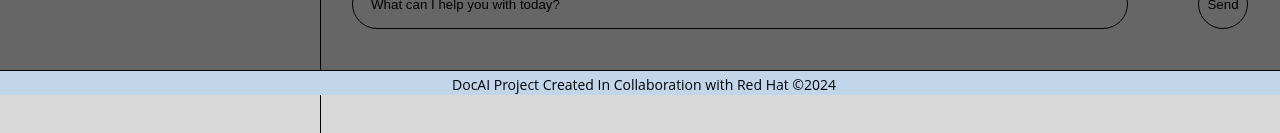
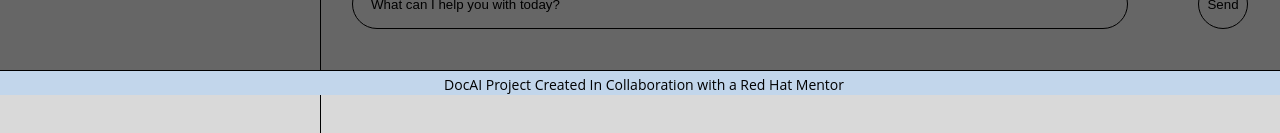
Before and after one commit to GraysonHackett/DocAI, a React (Create React App) app: page /signup in a window 1280 px wide. Shown: the part 705-838 px from the top of the page. Built offline with nearby package versions, Linux system fonts and the light colour scheme; no server answers.

Commit message:
footer update

```diff
--- a/src/components/App.js
+++ b/src/components/App.js
@@ -56,7 +56,7 @@ function App() {
           <Chatbot uploadedFile={uploadedFile} />
         </main>
         <footer className="footer">
-            DocAI Project Created In Collaboration with Red Hat ©2024
+            DocAI Project Created In Collaboration with a Red Hat Mentor
         </footer>
       </div>
     </Router>
```
